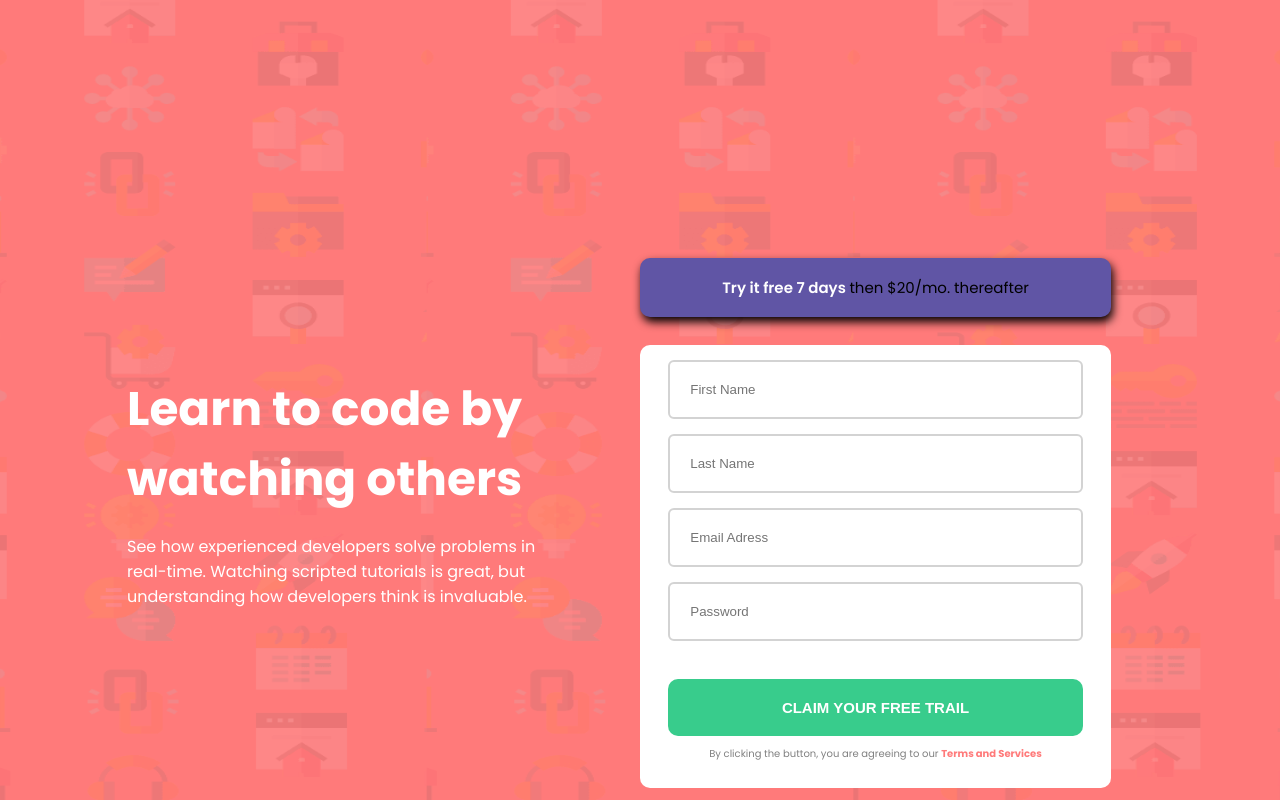
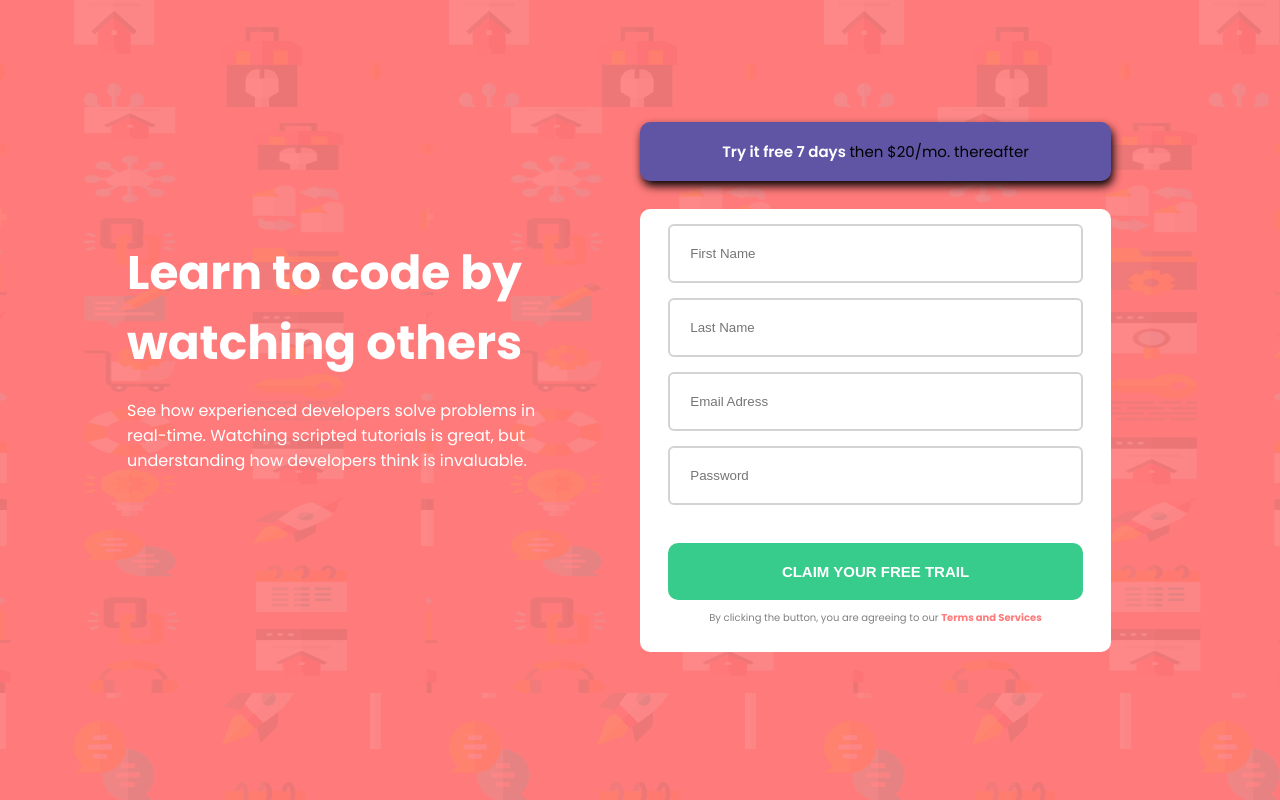
Before and after one commit to Perroclo/Intro-component-with-sign-up-form, a plain HTML site: page index.html in a window 1280 px wide. Drawn offline with Linux system fonts and the light colour scheme.

Commit message:
Add files via upload

```diff
--- a/css/stylesheet.css
+++ b/css/stylesheet.css
@@ -38,8 +38,10 @@ display: grid;
 grid-template-columns: auto;
 grid-template-rows: auto auto auto;
 padding-top: 243px;
+justify-content: center;
+align-items: center;
+background-repeat: round;
 
-background-repeat: round;
 
 }
 
@@ -221,7 +223,8 @@ display: block;
         background-repeat: round;
         justify-content: center;
         align-items: center;
-        height: 100%;
+        padding-top: 0px;
+
 
 
         }
@@ -265,6 +268,7 @@ display: block;
         display: flex;
         justify-content: center;
         align-items: center;
+        max-height: 100vh;
 
     }
 
```
